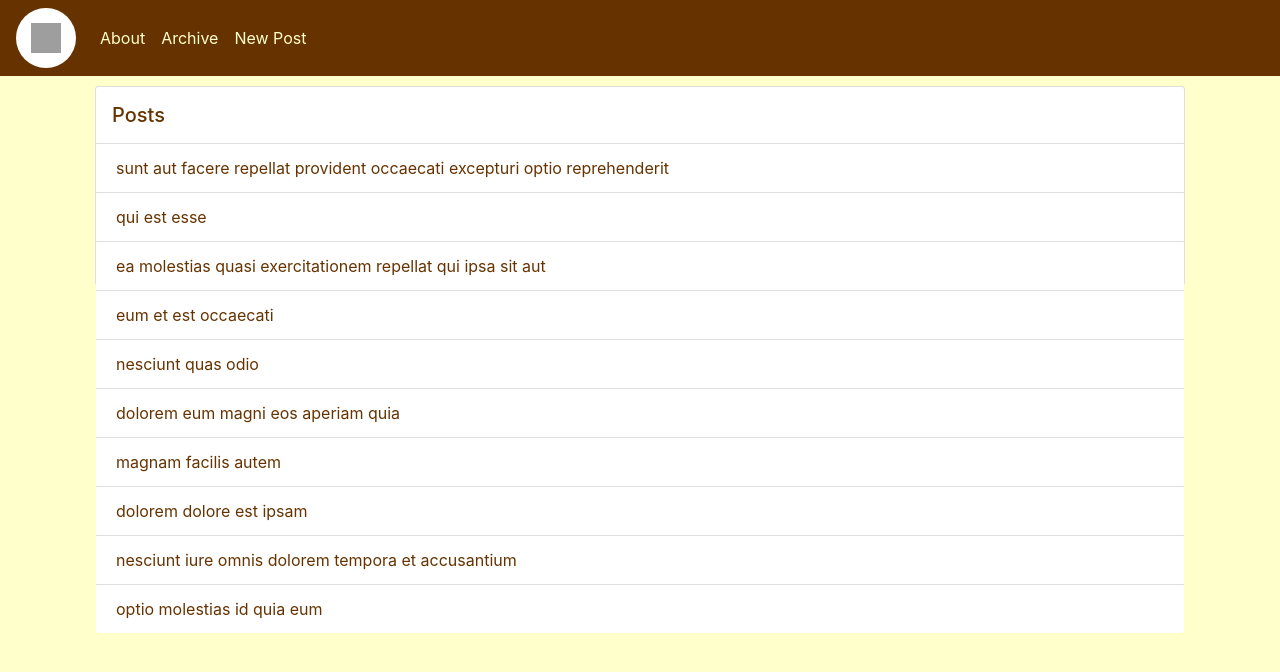
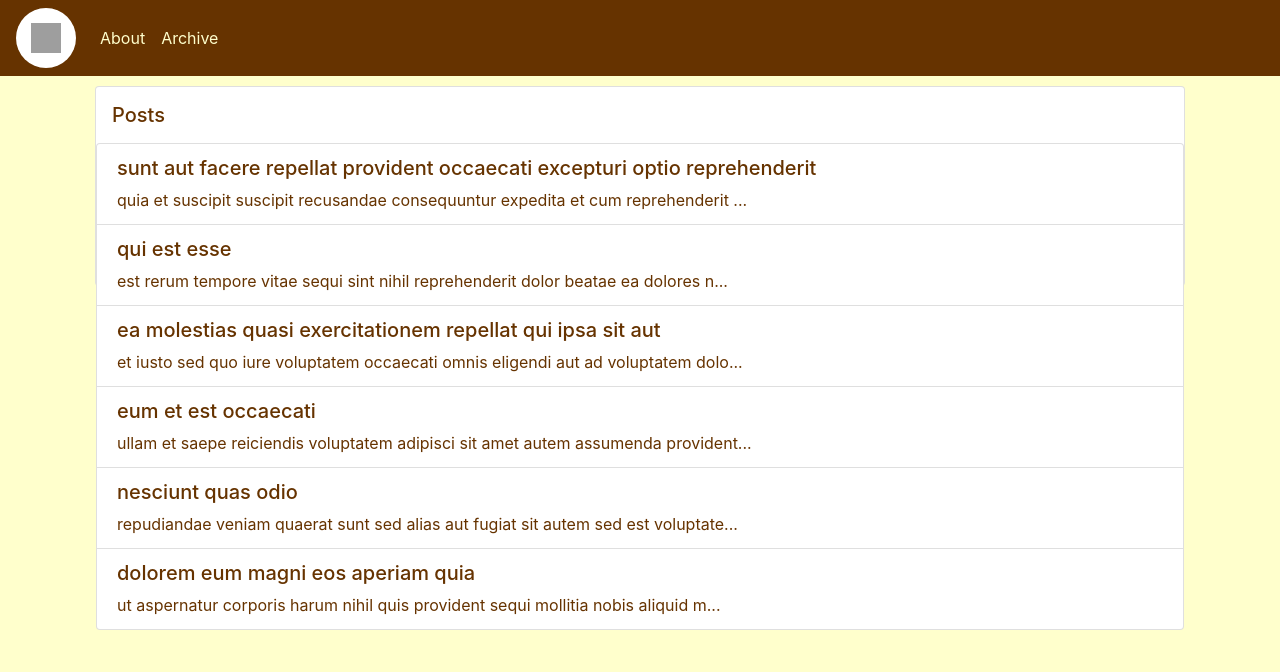
Before and after one commit to victorkane/basic-blog, a React (Create React App) app: page / in a window 1280 px wide. Shown: the top 672 px of the page. Built offline with nearby package versions, Linux system fonts and the light colour scheme; grey boxes are pictures that could not be loaded.

Commit message:
Render title and body limited to 80 chars for post listing, remove new post page

```diff
--- a/src/App.js
+++ b/src/App.js
@@ -5,7 +5,6 @@ import Layout from './layout'
 import Posts from './pages/Posts'
 import About from './pages/About'
 import Archive from './pages/Archive'
-import NewPost from './pages/NewPost'
 
 const App = () => (
   <div>
@@ -13,7 +12,6 @@ const App = () => (
       <Switch>
         <Route path="/about" component={About} />
         <Route path="/archive" component={Archive} />
-        <Route path="/new-post" component={NewPost} />
         <Route path="/" exact component={Posts} />
       </Switch>
     </Layout>
--- a/src/layout/index.js
+++ b/src/layout/index.js
@@ -27,9 +27,6 @@ const Layout = props => {
             <Nav.Link>
               <Link to="/archive">Archive</Link>
             </Nav.Link>
-            <Nav.Link>
-              <Link to="/new-post">New Post</Link>
-            </Nav.Link>
           </Nav>
         </Navbar>
       </div>
--- a/src/pages/NewPost/index.js
+++ /dev/null
@@ -1,20 +0,0 @@
-import React from 'react'
-import Container from 'react-bootstrap/Container'
-import Row from 'react-bootstrap/Row'
-import Col from 'react-bootstrap/Col'
-import Card from 'react-bootstrap/Card'
-import './index.scss'
-
-const NewPost = () => {
-  return (
-    <Container className="NewPost">
-      <Row>
-        <Col>
-          <Card><Card.Title>NewPost</Card.Title></Card>
-        </Col>
-      </Row>
-    </Container>
-  )
-}
-
-export default NewPost
--- a/src/pages/NewPost/index.scss
+++ /dev/null
@@ -1,12 +0,0 @@
-.NewPost {
-  /* color: green; */
-}
-
-.NewPost .card {
-  height: 200px;
-  margin: 10px;
-}
-
-.NewPost .card-title {
-  margin: 1rem;
-}
--- a/src/pages/Posts/index.js
+++ b/src/pages/Posts/index.js
@@ -10,14 +10,15 @@ import './index.scss'
 
 class Posts extends Component {
   state = {
-    posts: posts.slice(0, 10)
+    posts: posts.slice(0, 6)
   }
   render () {
     const thePosts = this.state.posts.map(post => {
       return <ListGroup.Item
-        key={post.id}
-        variant="flush">
-        {post.title}
+          key={post.id}
+          variant="flush">
+          <h5>{post.title}</h5>
+          {post.body.substr(0,80) + '...'}
         </ListGroup.Item>
     })
     return (
@@ -26,7 +27,7 @@ class Posts extends Component {
           <Col>
             <Card><Card.Title>Posts
               </Card.Title>
-                <ListGroup variant="flush">
+                <ListGroup>
                   {thePosts}
                 </ListGroup>
             </Card>
```
